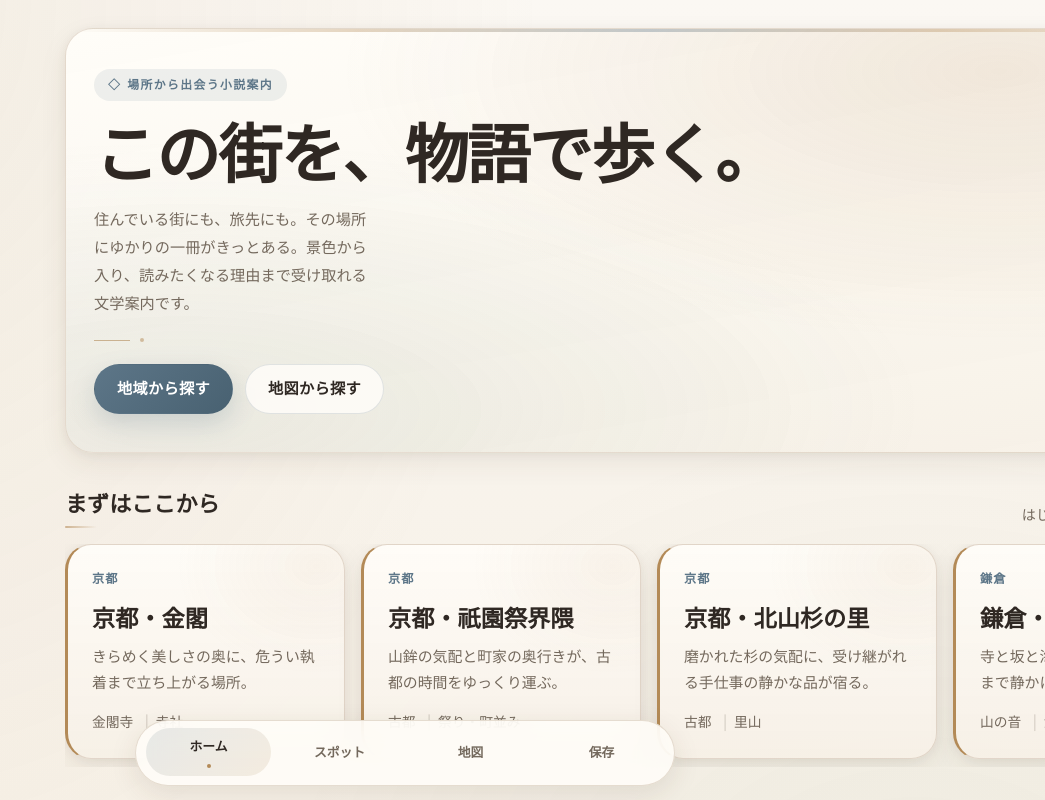
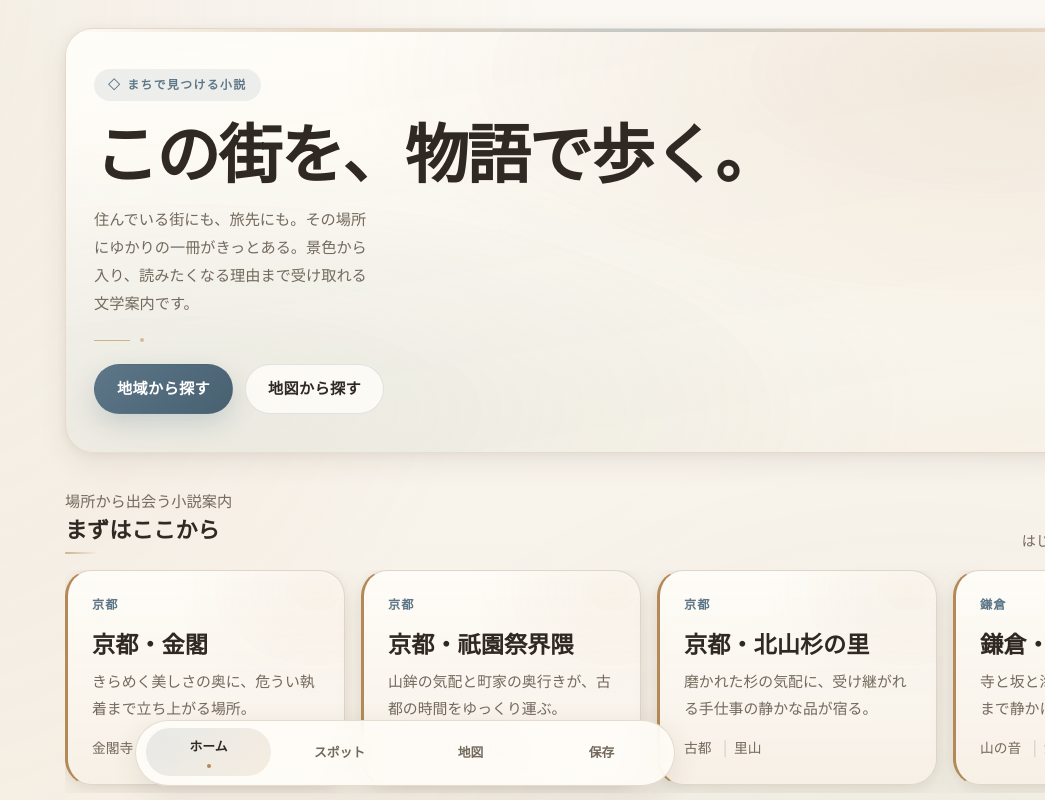
Before and after one commit to ryo909/machi-shosetsu, a React (Vite) app: page / in a window 1280 px wide. Shown: the top 800 px of the page, without its empty margins (235-1280 px from the left). Built offline with nearby package versions, Linux system fonts and the light colour scheme.

Commit message:
Update public app name to まちで見つける小説

```diff
--- a/index.html
+++ b/index.html
@@ -6,11 +6,20 @@
       name="viewport"
       content="width=device-width, initial-scale=1.0, viewport-fit=cover"
     />
-    <title>場所から出会う小説案内</title>
+    <title>まちで見つける小説</title>
+    <meta name="application-name" content="まちで見つける小説" />
     <meta
       name="description"
+      content="まちで見つける小説は、この街を、物語で歩くための文学案内アプリ。場所から次に読む一冊に出会えます。"
+    />
+    <meta property="og:title" content="まちで見つける小説" />
+    <meta
+      property="og:description"
       content="この街を、物語で歩く。場所から次に読む一冊に出会える文学案内アプリ。"
     />
+    <meta property="og:type" content="website" />
+    <meta property="og:site_name" content="まちで見つける小説" />
+    <meta name="apple-mobile-web-app-title" content="まちで見つける小説" />
     <script>
       (function () {
         const redirect = sessionStorage.redirect;
--- a/src/app/routes/HomePage.tsx
+++ b/src/app/routes/HomePage.tsx
@@ -5,6 +5,7 @@ import { ActionButton } from "../../components/common/ActionButton";
 import { HeroSection } from "../../components/common/HeroSection";
 import { SectionHeading } from "../../components/common/SectionHeading";
 import { getRecommendedSpots, getRepresentativeWorkForSpot } from "../../lib/selectors";
+import { APP_COPY, APP_NAME, APP_TAGLINE } from "../../lib/site";
 import { regionOptions } from "../../styles/tokens";
 import pageStyles from "../../styles/pages.module.css";
 
@@ -32,12 +33,13 @@ export function HomePage() {
             </ActionButton>
           </>
         }
-        eyebrow="場所から出会う小説案内"
+        eyebrow={APP_NAME}
         text="住んでいる街にも、旅先にも。その場所にゆかりの一冊がきっとある。景色から入り、読みたくなる理由まで受け取れる文学案内です。"
-        title="この街を、物語で歩く。"
+        title={APP_COPY}
       />
 
       <section className={pageStyles.section}>
+        <div className={pageStyles.brandLead}>{APP_TAGLINE}</div>
         <SectionHeading title="まずはここから" meta="はじめてでも入りやすいスポット" />
         <div className={pageStyles.horizontalScroll}>
           {recommendedSpots.map((spot) => {
@@ -60,8 +62,8 @@ export function HomePage() {
             <Link
               className={pageStyles.detailBlock}
               key={region.value}
+              style={{ background: regionAccents[region.value] || undefined }}
               to={`/spots?region=${region.value}`}
-              style={{ background: regionAccents[region.value] || undefined }}
             >
               <div className={pageStyles.heroRegion}>{region.label}</div>
               <div className={pageStyles.heroDescription}>
--- /dev/null
+++ b/src/lib/site.ts
@@ -0,0 +1,5 @@
+export const APP_NAME = "まちで見つける小説";
+export const APP_TAGLINE = "場所から出会う小説案内";
+export const APP_COPY = "この街を、物語で歩く。";
+export const APP_DESCRIPTION =
+  "まちで見つける小説は、この街を、物語で歩くための文学案内アプリ。場所から次に読む一冊に出会えます。";
--- a/src/styles/pages.module.css
+++ b/src/styles/pages.module.css
@@ -18,6 +18,12 @@
 
 .sectionTight {
   padding: 0 20px;
+}
+
+.brandLead {
+  color: var(--muted);
+  font-size: 0.95rem;
+  line-height: 1.7;
 }
 
 .horizontalScroll {
```
Also changed, not shown: 1 other file (tests, documents, lock files or other folders).
